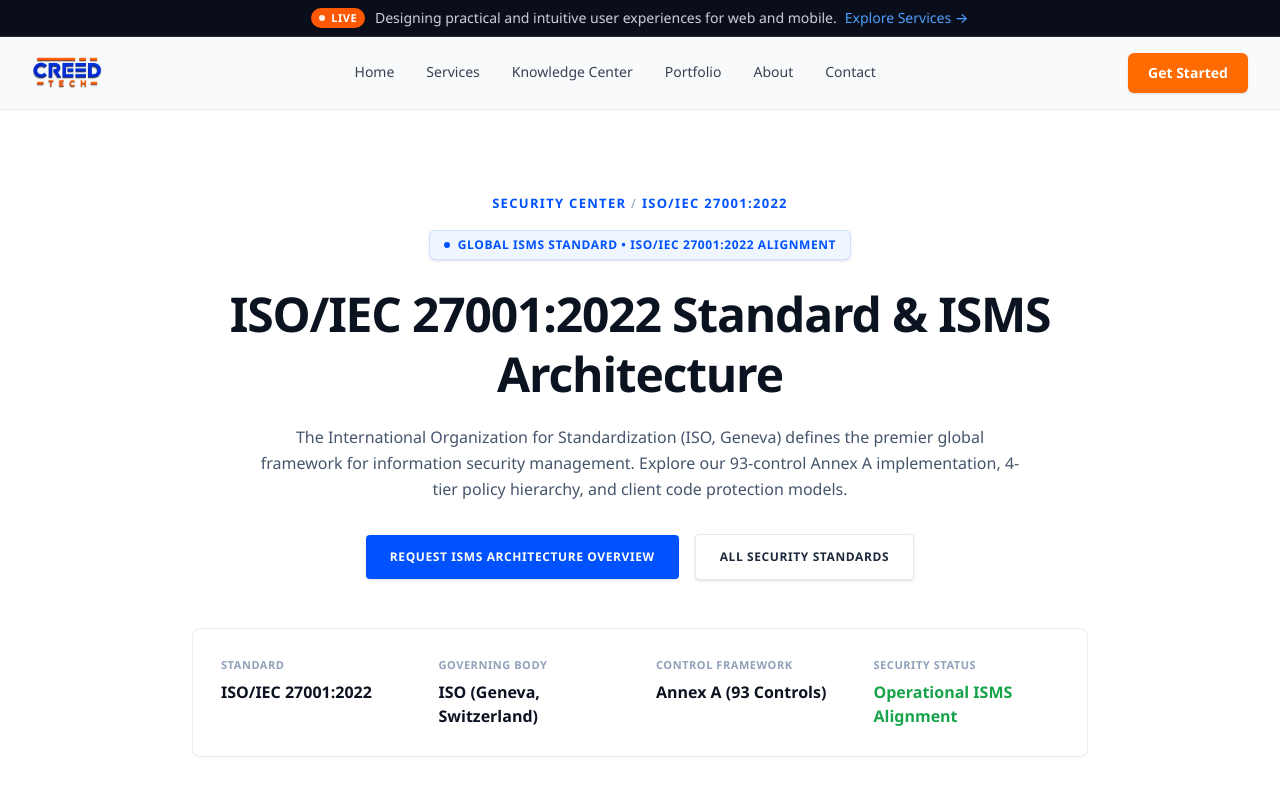
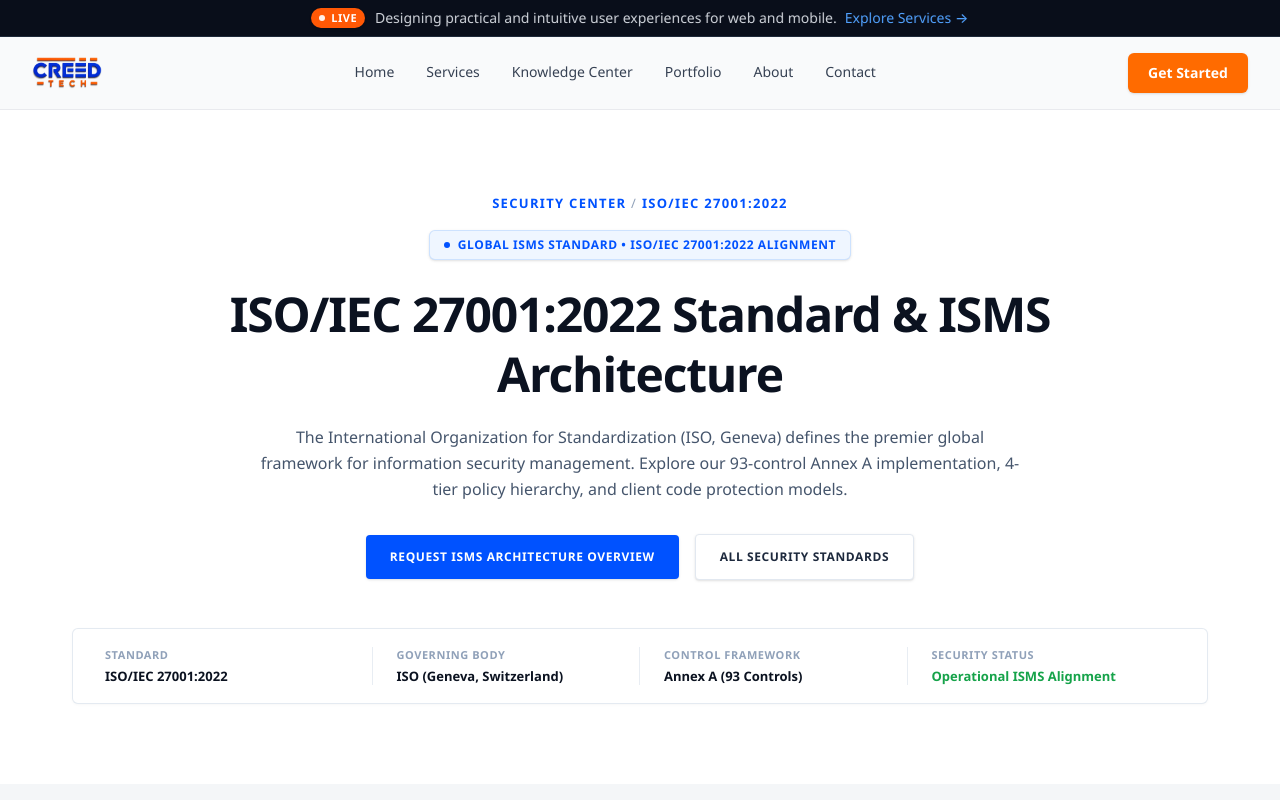
Before and after one commit to tariq200380/enterprise-app, a Next.js app: page /security-iso-27001 in a window 1280 px wide. Shown: the top 800 px of the page. Built offline with nearby package versions, Linux system fonts and the light colour scheme.

Commit message:
fix: adjust overview metrics box width, compact font size and vertical dividers

```diff
--- a/src/app/security-iso-27001/page.tsx
+++ b/src/app/security-iso-27001/page.tsx
@@ -54,46 +54,48 @@ export default function SecurityIso27001Page() {
               ALL SECURITY STANDARDS
             </Link>
           </div>
+        </div>
 
-          {/* 4-Metric Overview Box */}
-          <div className="w-full bg-white border border-slate-200/80 rounded-lg p-6 sm:p-7 shadow-[0_1px_3px_rgba(0,0,0,0.02)] mt-12 text-left">
-            <div className="grid grid-cols-1 sm:grid-cols-2 lg:grid-cols-4 gap-6 sm:gap-8">
+        {/* 4-Metric Overview Box (Wider row width, compact typography & subtle vertical dividers) */}
+        <div className="max-w-5xl xl:max-w-6xl mx-auto mt-12 px-2">
+          <div className="w-full bg-white border border-slate-200/90 rounded-md py-4 sm:py-4.5 px-6 sm:px-8 shadow-[0_1px_3px_rgba(0,0,0,0.03)]">
+            <div className="grid grid-cols-1 sm:grid-cols-2 lg:grid-cols-4 gap-4 sm:gap-0 sm:divide-x divide-slate-200/80 text-left">
               {/* Metric 1 */}
-              <div>
-                <span className="text-slate-400 text-[11px] font-bold tracking-wider uppercase block">
+              <div className="sm:pr-6">
+                <span className="text-slate-400 text-[10px] sm:text-[11px] font-bold tracking-wider uppercase block">
                   STANDARD
                 </span>
-                <span className="text-[#0B1220] font-bold text-sm sm:text-base block mt-1.5">
+                <span className="text-[#0B1220] font-bold text-xs sm:text-[13px] block mt-1">
                   ISO/IEC 27001:2022
                 </span>
               </div>
 
               {/* Metric 2 */}
-              <div>
-                <span className="text-slate-400 text-[11px] font-bold tracking-wider uppercase block">
+              <div className="sm:px-6">
+                <span className="text-slate-400 text-[10px] sm:text-[11px] font-bold tracking-wider uppercase block">
                   GOVERNING BODY
                 </span>
-                <span className="text-[#0B1220] font-bold text-sm sm:text-base block mt-1.5">
+                <span className="text-[#0B1220] font-bold text-xs sm:text-[13px] block mt-1">
                   ISO (Geneva, Switzerland)
                 </span>
               </div>
 
               {/* Metric 3 */}
-              <div>
-                <span className="text-slate-400 text-[11px] font-bold tracking-wider uppercase block">
+              <div className="sm:px-6">
+                <span className="text-slate-400 text-[10px] sm:text-[11px] font-bold tracking-wider uppercase block">
                   CONTROL FRAMEWORK
                 </span>
-                <span className="text-[#0B1220] font-bold text-sm sm:text-base block mt-1.5">
+                <span className="text-[#0B1220] font-bold text-xs sm:text-[13px] block mt-1">
                   Annex A (93 Controls)
                 </span>
               </div>
 
               {/* Metric 4 */}
-              <div>
-                <span className="text-slate-400 text-[11px] font-bold tracking-wider uppercase block">
+              <div className="sm:pl-6">
+                <span className="text-slate-400 text-[10px] sm:text-[11px] font-bold tracking-wider uppercase block">
                   SECURITY STATUS
                 </span>
-                <span className="text-[#16A34A] font-bold text-sm sm:text-base block mt-1.5">
+                <span className="text-[#16A34A] font-bold text-xs sm:text-[13px] block mt-1">
                   Operational ISMS Alignment
                 </span>
               </div>
```
